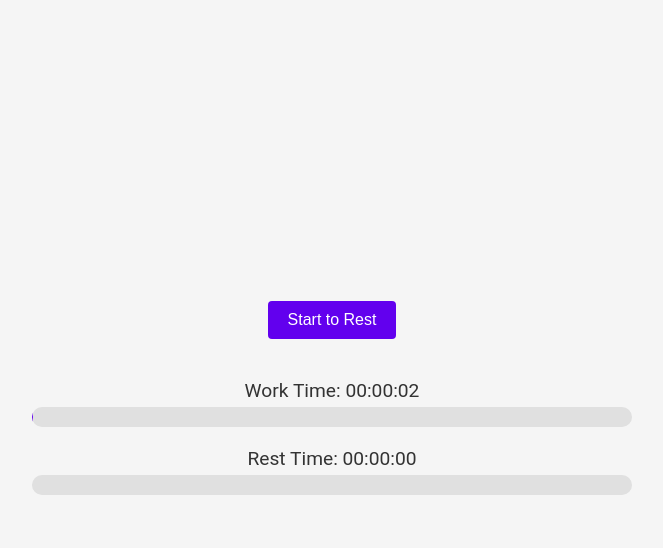
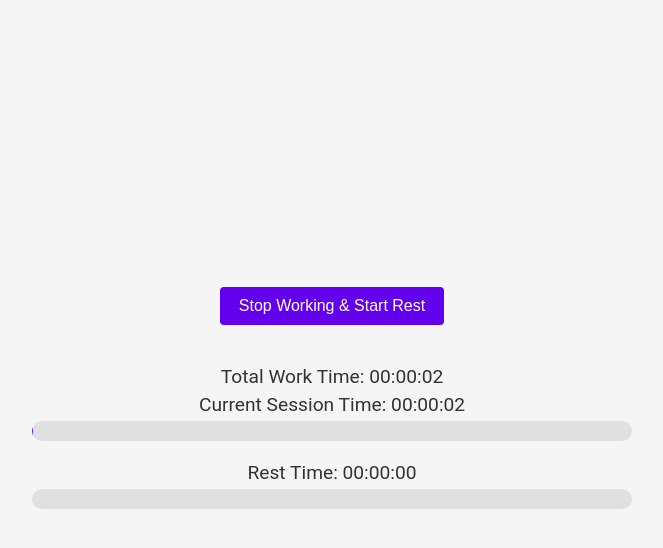
Before and after one commit to Neroysq/ThirdTimer, a plain HTML site: page index.html in a window 1280 px wide. Both pictures are taken after a click on the button "Start to Work". Shown: the whole page, without its empty margins (308-971 px from the left). Drawn offline with Linux system fonts and the light colour scheme.

Commit message:
alert after more than 90min coutinous work

```diff
--- a/index.html
+++ b/index.html
@@ -10,7 +10,8 @@
     <div id="app">
         <button id="startWorkTimer" class="mdc-button mdc-button--raised">Start to Work</button>
         <div class="timer">
-            <div class="timer-label">Work Time: <span id="workTimeText">00:00:00</span></div>
+            <div class="timer-label">Total Work Time: <span id="totalWorkTimeText">00:00:00</span></div>
+            <div class="timer-label">Current Session Time: <span id="currentWorkTimeText">00:00:00</span></div>
             <div class="progress-bar"><div id="workTimer" class="progress"></div></div>
         </div>
         <div class="timer">
--- a/script.js
+++ b/script.js
@@ -1,70 +1,79 @@
-let workSeconds = 0;
+let totalWorkSeconds = 0; // Total accumulated work time
+let continuousWorkSeconds = 0; // Time in the current continuous work session
 let restSeconds = 0;
-let isWorking = true; // Track if the user is working or resting
+let isWorking = false; // Initially not working
 let interval;
 
 const startButton = document.getElementById('startWorkTimer');
 const workTimerDisplay = document.getElementById('workTimer');
 const restTimerDisplay = document.getElementById('restTimer');
+const workTimeText = document.getElementById('workTimeText');
+const restTimeText = document.getElementById('restTimeText');
+
+const maxContinuousWorkTime = 5400; // 90 minutes in seconds for continuous work
+const maxRestTime = 5400;
 
 startButton.addEventListener('click', function() {
-    if (isWorking) {
+    if (!isWorking) {
         // Start or resume working
-        clearInterval(interval); // Clear any existing interval
-        interval = setInterval(function() {
-            workSeconds++;
-            // For every 3 seconds of work, add 1 second to restSeconds
-            if (workSeconds % 3 === 0) {
-                restSeconds++;
-            }
-            updateDisplays();
-        }, 1000);
-        this.textContent = "Start to Rest";
+        isWorking = true;
+        startButton.textContent = "Stop Working & Start Rest";
+        clearInterval(interval);
+        interval = setInterval(workTimer, 1000);
     } else {
-        // Start resting
-        clearInterval(interval); // Stop working timer
-        interval = setInterval(function() {
-            if (restSeconds > 0) {
-                restSeconds--;
-                updateDisplays();
-            } else {
-                // Rest time is over
-                clearInterval(interval);
-                alert('Rest time is over. Time to get back to work!');
-                this.textContent = "Start to Work"; // Reset button text
-                // Reset timers and states as needed for next cycle
-            }
-        }.bind(this), 1000);
-        this.textContent = "Resume to Work";
+        // Manually start resting
+        startResting();
     }
-    isWorking = !isWorking; // Toggle working/resting state
 });
 
-function updateDisplays() {
-    // Assuming a shorter duration for full scale, e.g., 15 minutes for work and proportionate for rest
-    const workScaleMax = 15 * 60; // 15 minutes in seconds
-    const restScaleMax = workScaleMax / 3; // One third of the workScaleMax for rest
+function workTimer() {
+    totalWorkSeconds++;
+    continuousWorkSeconds++;
+    // Calculate rest time based on continuous work time, not exceeding maxRestTime
+    if (continuousWorkSeconds <= maxContinuousWorkTime && continuousWorkSeconds % 3 == 0) {
+        restSeconds = Math.min(restSeconds + 1, maxRestTime);
+    }
 
-    const workPercentage = (workSeconds / workScaleMax) * 100;
-    const restPercentage = (restSeconds / restScaleMax) * 100;
+    updateDisplays();
 
-    // Update numerical display
-    document.getElementById('workTimeText').textContent = formatTime(workSeconds);
-    document.getElementById('restTimeText').textContent = formatTime(restSeconds);
-
-    // Update progress bar widths
-    document.getElementById('workTimer').style.width = `${Math.min(workPercentage, 100)}%`;
-    document.getElementById('restTimer').style.width = `${Math.min(restPercentage, 100)}%`;
+    // Alert the user if they have been working continuously for more than 90 minutes
+    if (continuousWorkSeconds == maxContinuousWorkTime) {
+        alert('You have been working continuously for more than 90 minutes. Please consider taking a rest.');
+    }
 }
 
+function startResting() {
+    isWorking = false; // Change to resting state
+    clearInterval(interval); // Clear any running interval for work timer
+    continuousWorkSeconds = 0; // Reset continuous work time since a rest is initiated
+    startButton.textContent = "Resume Working"; // Change button text for resuming work
+    interval = setInterval(restTimer, 1000); // Start the rest timer countdown
+}
+
+function restTimer() {
+    if (restSeconds > 0) {
+        restSeconds--;
+        updateDisplays();
+    } else {
+        clearInterval(interval);
+        alert('Rest time is over. Feel free to resume working.');
+        startButton.textContent = "Start to Work"; // Change text back for starting work
+    }
+}
+
+function updateDisplays() {
+    totalWorkTimeText.textContent = `${formatTime(totalWorkSeconds)}`;
+    currentWorkTimeText.textContent = `${formatTime(continuousWorkSeconds)}`;
+    restTimeText.textContent = `${formatTime(restSeconds)}`;
+    workTimerDisplay.style.width = `${(continuousWorkSeconds / maxContinuousWorkTime) * 100}%`; // Reflect total work time in progress bar
+    restTimerDisplay.style.width = `${(restSeconds / maxRestTime) * 100}%`; // Reflect rest time in progress bar
+}
 
 function formatTime(seconds) {
     const hours = Math.floor(seconds / 3600);
     const minutes = Math.floor((seconds % 3600) / 60);
     const secs = seconds % 60;
-    return [hours, minutes, secs]
-        .map(v => v < 10 ? "0" + v : v)
-        .join(":");
+    return [hours, minutes, secs].map(v => v < 10 ? "0" + v : v).join(":");
 }
 
-updateDisplays(); // Initial display update
+updateDisplays(); // Initialize the display of timers
```
